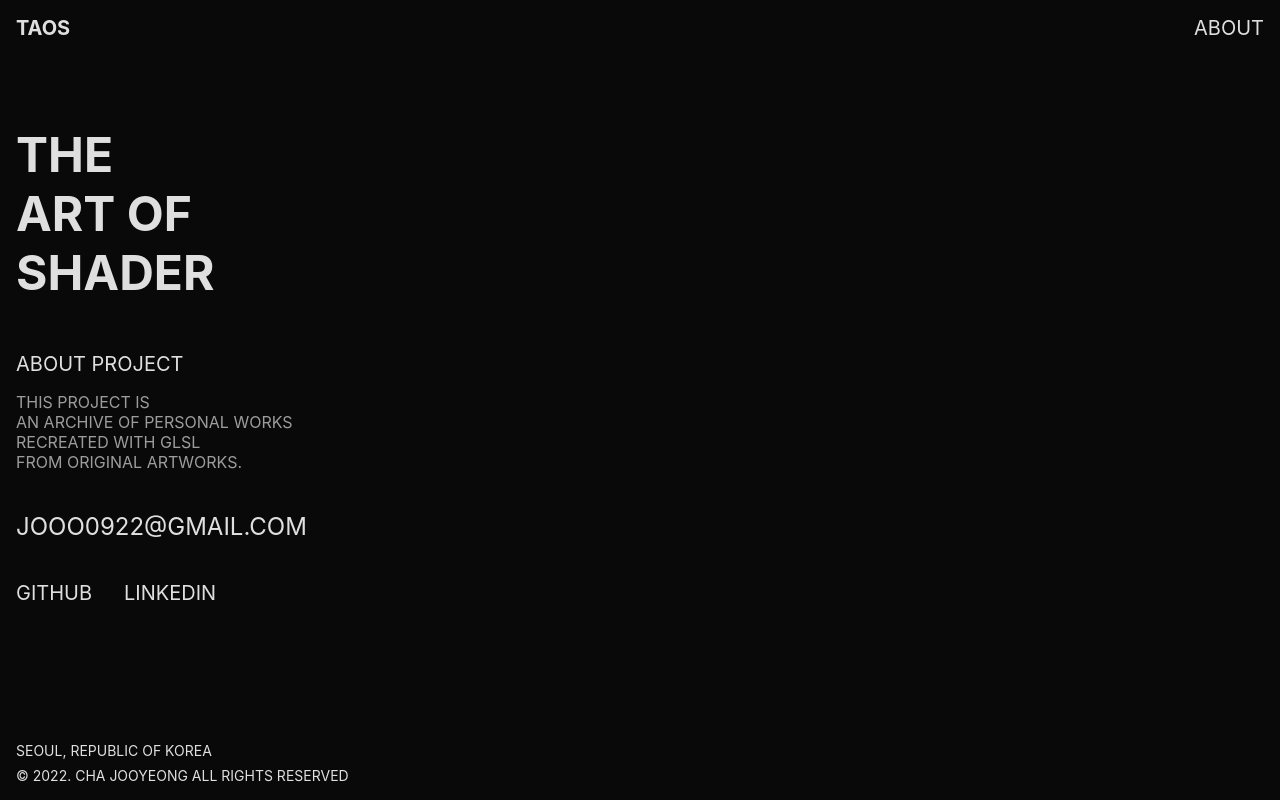
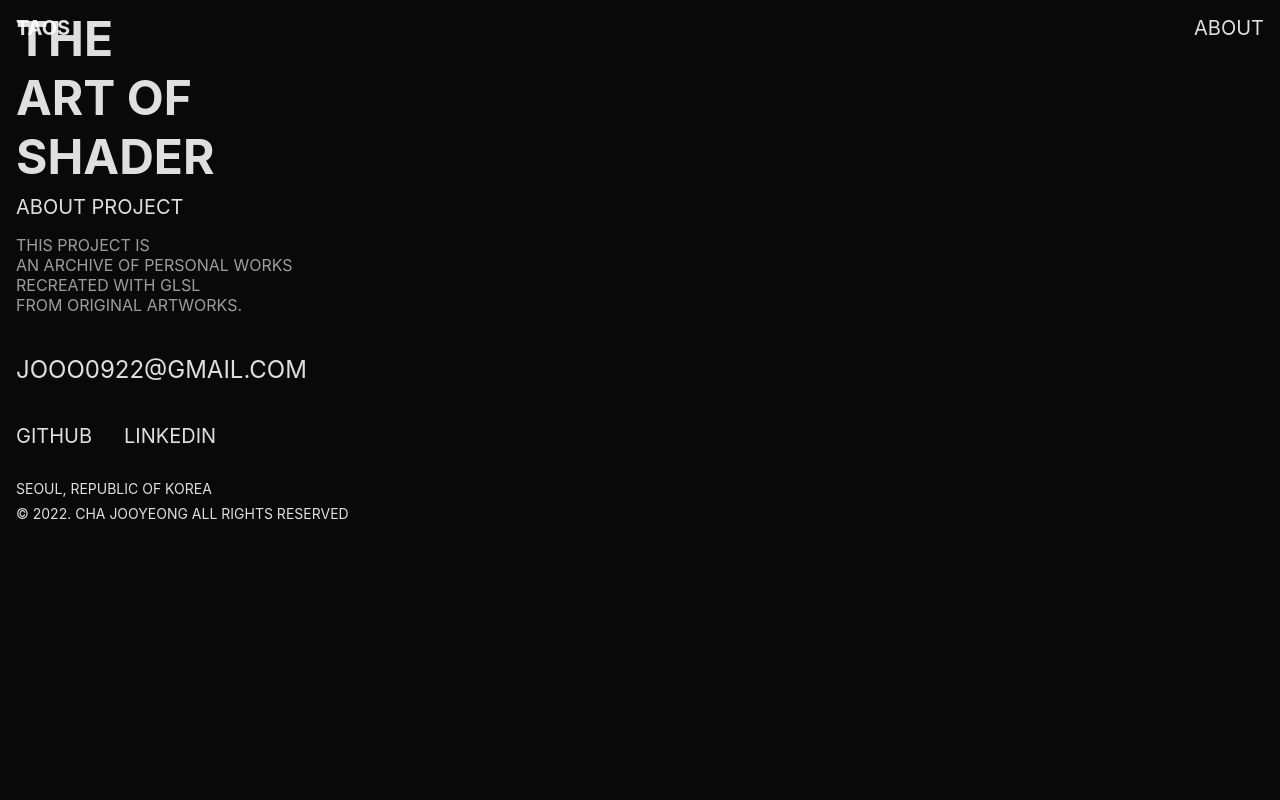
Before and after one commit to jooo0922/the-art-of-shader, a React (Create React App) app: page /about in a window 1280 px wide. Built offline with nearby package versions, Linux system fonts and the light colour scheme.

Commit message:
design: Header 컴포넌트 fixed 지정

```diff
--- a/src/components/Header/Header.module.css
+++ b/src/components/Header/Header.module.css
@@ -1,7 +1,10 @@
 .Header {
-  padding: 1rem 0 2.25rem;
+  position: fixed;
+  width: calc(100vw - 2rem);
+  padding-top: 1rem;
   display: flex;
   flex-direction: row;
   justify-content: space-between;
   align-items: center;
+  z-index: 999;
 }
```
